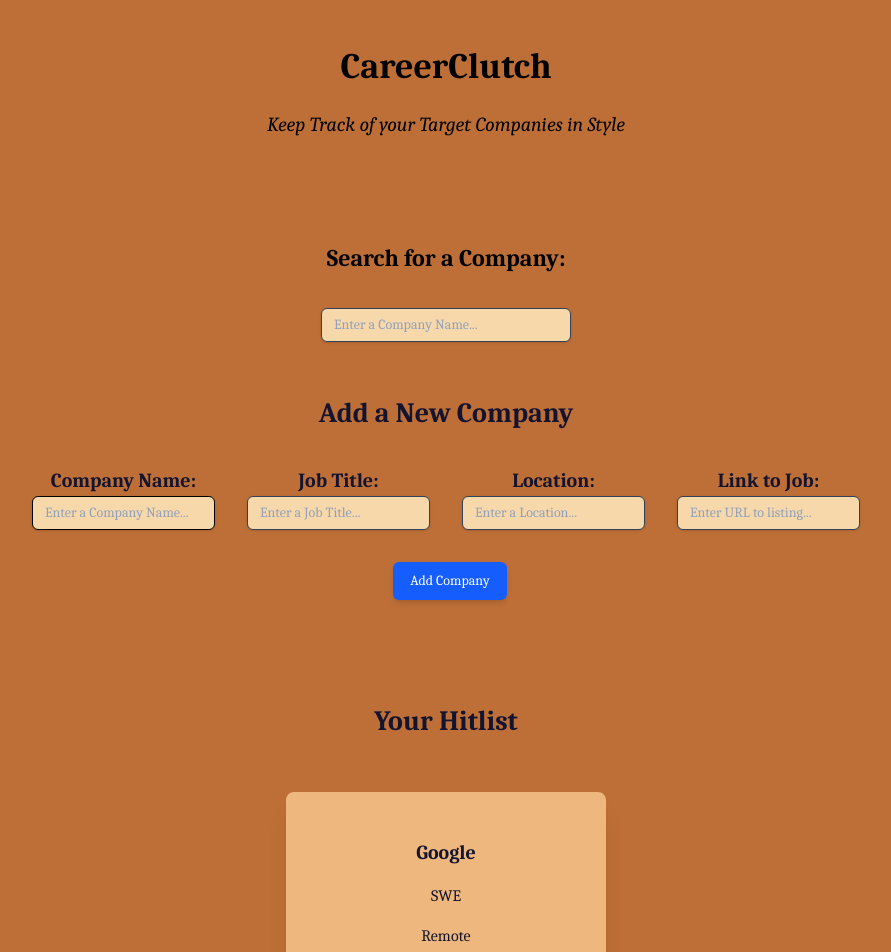
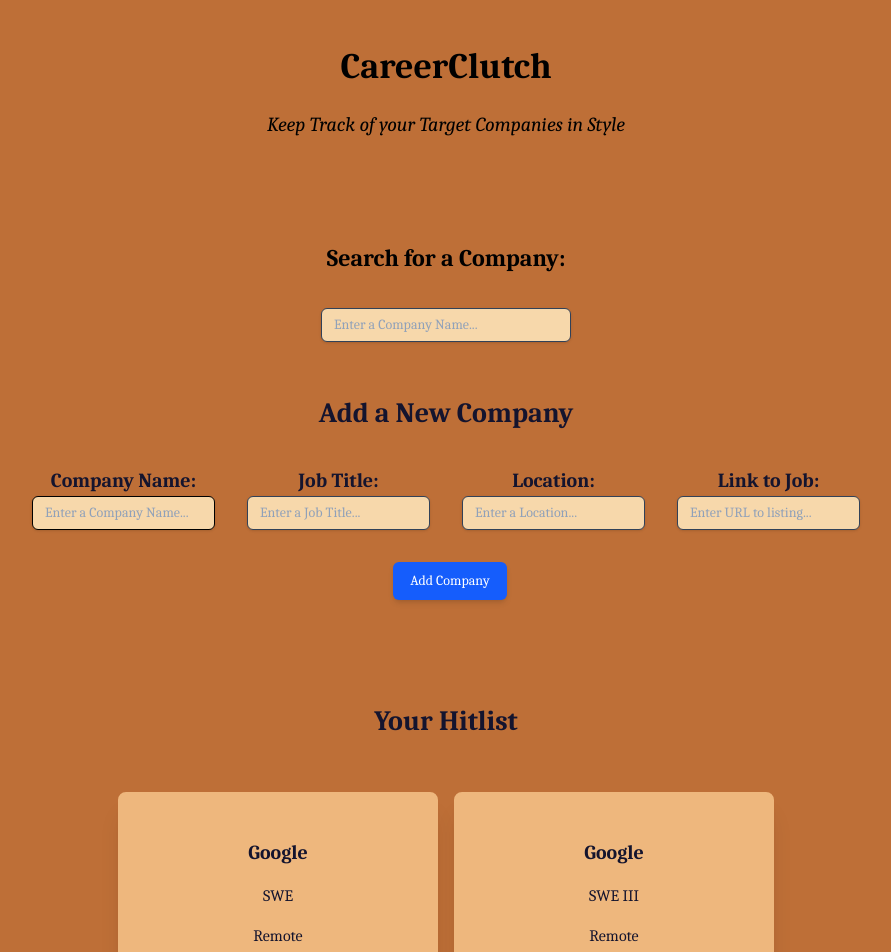
Before and after one commit to aidan-diaz/CareerClutch, a React (Vite) app: page / in a window 1280 px wide. Shown: the top 952 px of the page, without its empty margins (194-1085 px from the left). Built offline with nearby package versions, Linux system fonts and the light colour scheme; data requests are answered from the project's data file.

Commit message:
updated conditions for adding companies, now ensures that user enters all fields before adding a company. Will not add otherwise. Also allowed users to add links to each job and made the cards into links for sites

```diff
--- a/db.json
+++ b/db.json
@@ -6,6 +6,13 @@
       "jobTitle": "SWE",
       "location": "Remote",
       "link": "https://www.linkedin.com/jobs/search/?currentJobId=4152632140&keywords=google&origin=BLENDED_SEARCH_RESULT_NAVIGATION_JOB_CARD&originToLandingJobPostings=4152632140%2C4156602625%2C4156605275"
+    },
+    {
+      "id": "3133",
+      "companyName": "Google",
+      "jobTitle": "SWE III",
+      "location": "Remote",
+      "link": "https://www.linkedin.com/jobs/search/?currentJobId=4156602625&keywords=google&origin=BLENDED_SEARCH_RESULT_NAVIGATION_JOB_CARD&originToLandingJobPostings=4152632140%2C4156602625%2C4156605275"
     }
   ]
 }
--- a/src/App.jsx
+++ b/src/App.jsx
@@ -91,13 +91,17 @@ function App() {
 
   const addCompany = (event) => {
     event.preventDefault()
-    if(findExisting('companyName', newCompanyName).length
+    if(!(newCompanyName && newJobTitle && newLocation && newLink)) {
+      alert('Please enter all fields.')
+    }else {
+      if(findExisting('companyName', newCompanyName).length
       && findExisting('jobTitle', newJobTitle).length
       && findExisting('location', newLocation).length) {
       alert(`Company Name: ${newCompanyName}, Job Title: ${newJobTitle}, Location: ${newLocation} already exists on Hitlist`)
       setNewCompanyName('')
       setNewJobTitle('')
       setNewLocation('')
+      setLink('')
     }else {
       companyService
       .createNewCompany(companyObject)
@@ -107,6 +111,8 @@ function App() {
     setNewCompanyName('')
     setNewJobTitle('')
     setNewLocation('')
+    setLink('')
+    }
     }
   }
 
```
